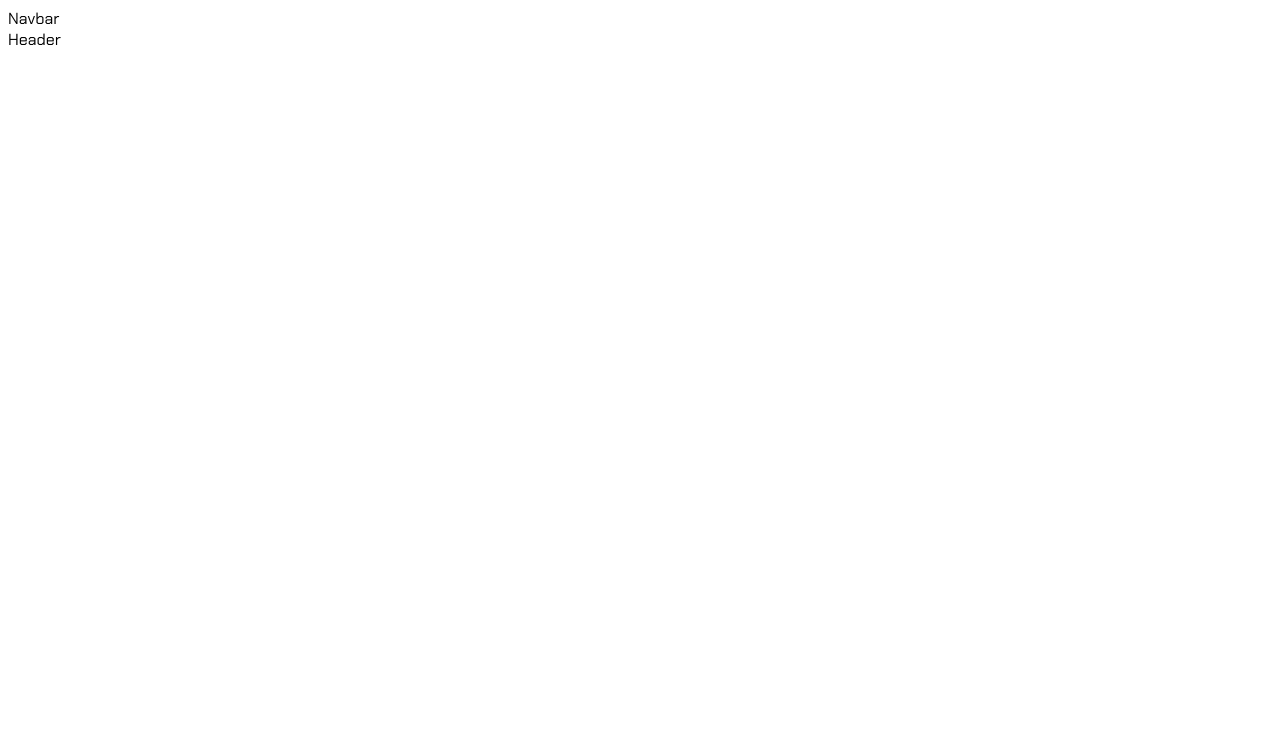
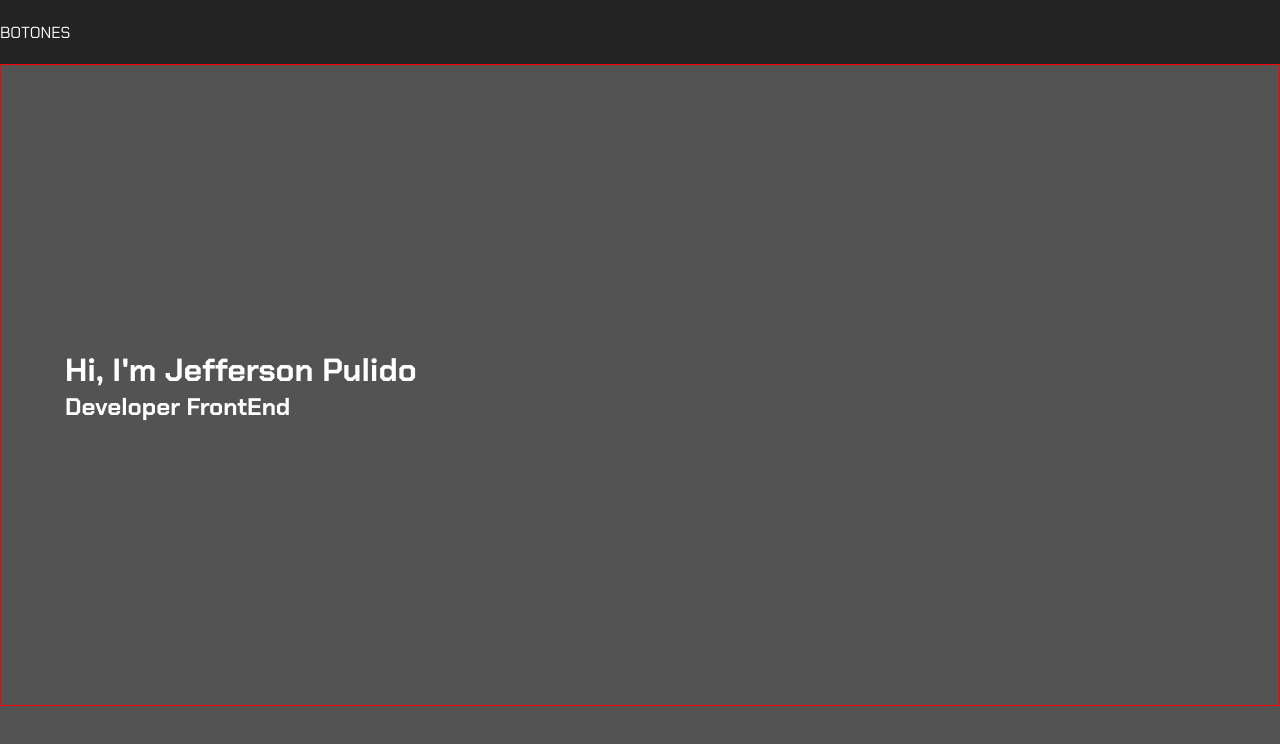
Before and after one commit to JeffersonPulido/PortfolioJP, a React (Vite) app: page / in a window 1280 px wide. Shown: the top 744 px of the page. Built offline with nearby package versions, Linux system fonts and the light colour scheme.

Commit message:
Navbar y header v1.1

```diff
--- a/public/global.css
+++ b/public/global.css
@@ -1,5 +1,30 @@
 @import url('https://fonts.googleapis.com/css2?family=Chakra+Petch:wght@300;400;600;700&display=swap');
+
+:root{
+    --bkcolor: #535353;
+    --bkcontraste: #232323;
+    --coloraccesorios: #0666b9;
+    --colorletra: #ffffff;
+}
 
 *{
     font-family: 'Chakra Petch', sans-serif;
+    background-color: var(--bkcolor);
+    color: var(--colorletra);
+    padding: 0;
+    margin: 0;
+    left: 0;
 }
+
+::-webkit-scrollbar{
+	width: 5px;
+}
+
+::-webkit-scrollbar-track{
+	background: #232323;
+}
+
+::-webkit-scrollbar-thumb{
+	background: #ffffff;
+    border-radius: 5px;
+}
--- a/src/components/header/Header.jsx
+++ b/src/components/header/Header.jsx
@@ -1,7 +1,16 @@
 import React from 'react'
-
+import style from './header.module.css'
+// import Logo from '../../assets/images/logo_single.png'
+// <img src={Logo} alt="LogoJP" className={style.imgLogo} />
 export const Header = () => {
   return (
-    <div>Header</div>
+    <>
+        <div className={style.container}>
+            <div className={style.containerName}>
+                <h1 className={style.title}>Hi, I'm Jefferson Pulido</h1>
+                <h2 className={style.descripcion}>Developer FrontEnd</h2>
+            </div>
+        </div>
+    </>
   )
 }
--- a/src/components/header/header.module.css
+++ b/src/components/header/header.module.css
@@ -0,0 +1,8 @@
+.container{
+    border: 1px solid red;
+    display: flex;
+    height: 80vh;
+    justify-content: flex-start;
+    align-items: center;
+    padding: 0% 0% 0% 5%;
+}
--- a/src/components/navbar/Navbar.jsx
+++ b/src/components/navbar/Navbar.jsx
@@ -1,7 +1,12 @@
 import React from 'react'
+import style from './navbar.module.css'
 
 export const Navbar = () => {
   return (
-    <div>Navbar</div>
+    <>
+        <div className={style.containerNavbar}>
+            BOTONES
+        </div>
+    </>
   )
 }
--- a/src/components/navbar/navbar.module.css
+++ b/src/components/navbar/navbar.module.css
@@ -0,0 +1,7 @@
+.containerNavbar{
+    width: 100%;
+    background-color: var(--bkcontraste);
+    height: 8vh;
+    display: flex;
+    align-items: center;
+}
```
